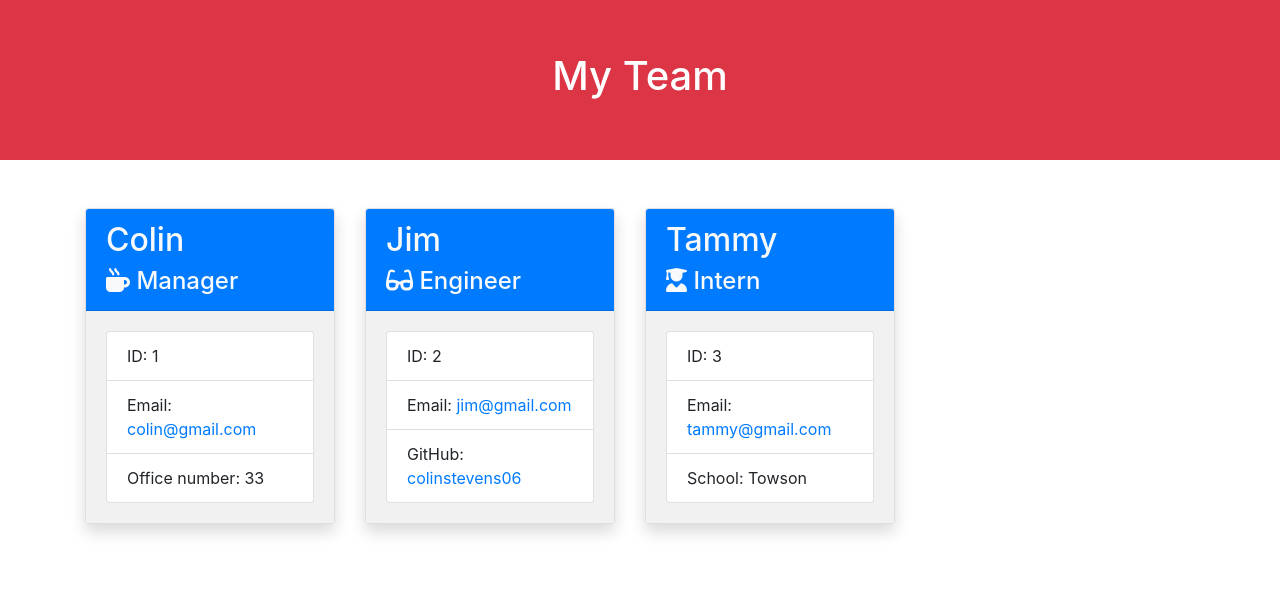
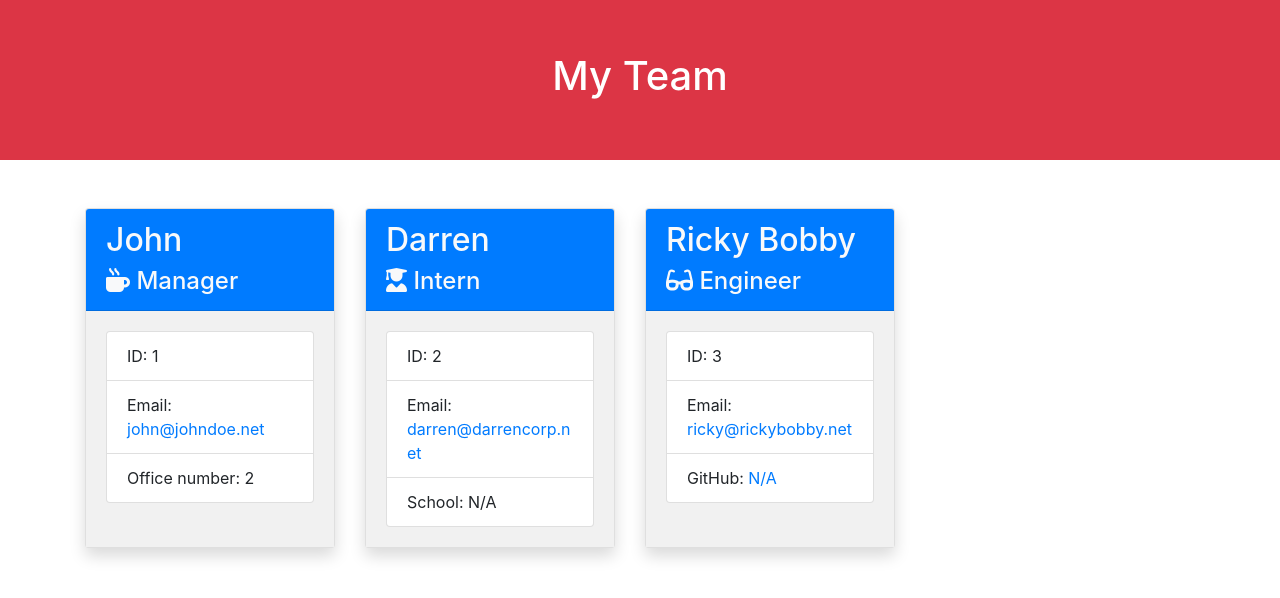
Before and after one commit to ismaelm1991/Homework-OOP, a website: page output/roster.html in a window 1280 px wide. Drawn offline with nearby package versions, Linux system fonts and the light colour scheme.

Commit message:
added image of working application HTML page

```diff
--- a/output/roster.html
+++ b/output/roster.html
@@ -5,19 +5,16 @@
       <meta charset="UTF-8" />
       <meta name="viewport" content="width=device-width, initial-scale=1.0" />
       <meta http-equiv="X-UA-Compatible" content="ie=edge" />
-
       <link
          rel="stylesheet"
          href="https://stackpath.bootstrapcdn.com/bootstrap/4.4.1/css/bootstrap.min.css"
          integrity="sha384-Vkoo8x4CGsO3+Hhxv8T/Q5PaXtkKtu6ug5TOeNV6gBiFeWPGFN9MuhOf23Q9Ifjh"
          crossorigin="anonymous"
       />
-
       <script
          src="https://kit.fontawesome.com/ab3fd93a87.js"
          crossorigin="anonymous"
       ></script>
-
       <title>My Team Roster</title>
    </head>
    <body>
@@ -29,14 +26,13 @@
             My Team
          </div>
       </div>
-
       <div class="container mt-5">
          <!-- start of card group -->
          <div class="card-deck d-inline-flex justify-content-center">
 
       <div class="card shadow" style="width: 250px">
       <div class="card-header bg-primary text-light h2">
-            Colin<br />
+         John<br />
          <span class="h4"> <i class="fas fa-mug-hot"></i> Manager </span>
       </div>
       <div class="card-body" style="background-color: #f1f1f1;">
@@ -44,56 +40,56 @@
             <li class="list-group-item">ID: 1</li>
             <li class="list-group-item">
                Email:
-                  <a href="mailto:colin@gmail.com"
-                     >colin@gmail.com</a
+               <a href="mailto:john@johndoe.net"
+                  >john@johndoe.net</a
                >
             </li>
-               <li class="list-group-item">Office number: 33</li>
+            <li class="list-group-item">Office number: 2</li>
          </ul>
       </div>
       </div>
 
       <div class="card shadow" style="width: 250px">
          <div class="card-header bg-primary text-light h2">
-            Jim<br />
-            <span class="h4"><i class="fas fa-glasses"></i> Engineer</span>
+            Darren<br />
+            <span class="h4"><i class="fas fa-user-graduate"></i> Intern</span>
          </div>
          <div class="card-body" style="background-color: #f1f1f1;">
             <ul class="list-group">
                <li class="list-group-item">ID: 2</li>
                <li class="list-group-item">
                   Email:
-                  <a href="mailto:jim@gmail.com"
-                     >jim@gmail.com</a
+                  <a href="mailto:darren@darrencorp.net"
+                     >darren@darrencorp.net</a
                   >
                </li>
-               <li class="list-group-item">
-                  GitHub:
-                  <a href="https://www.github.com/colinstevens06"
-                     >colinstevens06</a>
-               </li>
+               <li class="list-group-item">School: N/A</li>
             </ul>
          </div>
       </div>
+
       <div class="card shadow" style="width: 250px">
       <div class="card-header bg-primary text-light h2">
-               Tammy<br />
-               <span class="h4"><i class="fas fa-user-graduate"></i> Intern</span>
+         Ricky Bobby<br />
+         <span class="h4"><i class="fas fa-glasses"></i> Engineer</span>
       </div>
       <div class="card-body" style="background-color: #f1f1f1;">
          <ul class="list-group">
             <li class="list-group-item">ID: 3</li>
             <li class="list-group-item">
                Email:
-                     <a href="mailto:tammy@gmail.com"
-                        >tammy@gmail.com</a
+               <a href="mailto:ricky@rickybobby.net"
+                  >ricky@rickybobby.net</a
                >
             </li>
-                  <li class="list-group-item">School: Towson</li>
+            <li class="list-group-item">
+               GitHub:
+               <a href="https://www.github.com/N/A"
+                  >N/A</a>
+            </li>
          </ul>
       </div>
    </div>
-
          </div>
          <!-- end of card group -->
       </div>
```
Also changed, not shown: 1.png (added), package.json (indentation only), 1 other file. Lines whose indentation alone changed are shown as unchanged.
